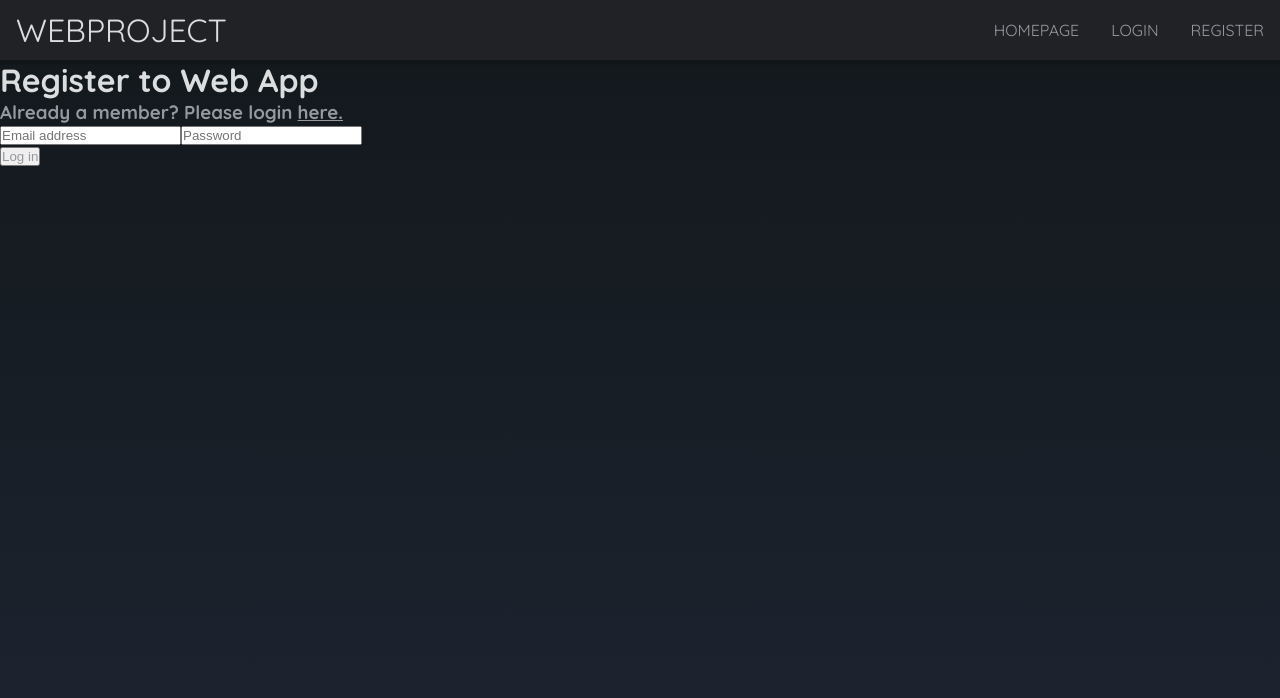
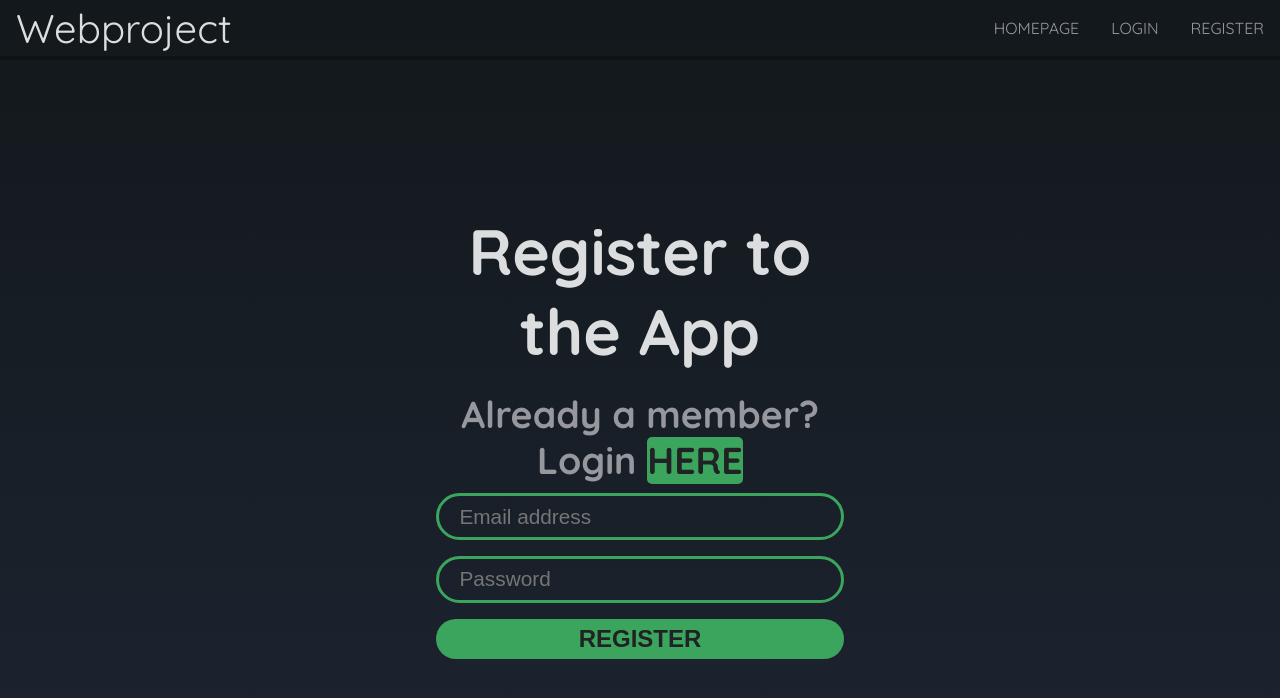
Before and after one commit to 21spo-web-project-g6/webproject, a React (Create React App) app: page /register in a window 1280 px wide. Shown: the top 698 px of the page. Built offline with nearby package versions, Linux system fonts and the light colour scheme.

Commit message:
Register

```diff
--- a/src/Components/Login.js
+++ b/src/Components/Login.js
@@ -6,8 +6,8 @@ export default function Login() {
     <div className={LoginCSS.container}>
         <form className={LoginCSS.form}>
             <div className={LoginCSS.content}>
-                <h1 className={LoginCSS.title}>Welcome Back</h1>
-                <h3 className={LoginCSS.subtitle}>Not a member? Register <Link to='/register'>here.</Link></h3>
+                <h1 className={LoginCSS.title}>Welcome back</h1>
+                <h3 className={LoginCSS.subtitle}>Not a member? Register <Link to='/register'>HERE</Link></h3>
                 <div className={LoginCSS.group}>
                     <input type="email"
                     className={LoginCSS.email}
@@ -19,7 +19,7 @@ export default function Login() {
                     />
                 </div>
                 <div className={LoginCSS.submit}>
-                    <button type="submit">LOG IN</button>
+                    <button type="submit">LOGIN</button>
                 </div>
             </div>
         </form>
--- a/src/Components/Navbar.js
+++ b/src/Components/Navbar.js
@@ -8,7 +8,7 @@ export default function Navbar() {
 
   return (
     <nav className={NavbarCSS.navigation}>
-      <Link to="/" className={NavbarCSS.pName}>WEBPROJECT</Link>
+      <Link to="/" className={NavbarCSS.pName}>Webproject</Link>
         <button
           className={NavbarCSS.hamburger}
           onClick={() =>{
--- a/src/Components/Register.js
+++ b/src/Components/Register.js
@@ -6,8 +6,8 @@ export default function Register() {
     <div className={RegCSS.container}>
         <form className={RegCSS.form}>
             <div className={RegCSS.content}>
-                <h1 className={RegCSS.title}>Register to Web App</h1>
-                <h3 className={RegCSS.subtitle}>Already a member? Please login <Link to='/login'>here.</Link></h3>
+                <h1 className={RegCSS.title}>Register to the App</h1>
+                <h3 className={RegCSS.subtitle}>Already a member? Login <Link to='/login'>HERE</Link></h3>
                 <div className={RegCSS.group}>
                     <input type="email"
                     className={RegCSS.email}
@@ -19,9 +19,7 @@ export default function Register() {
                     />
                 </div>
                 <div className={RegCSS.submit}>
-                    <button type="submit" style={{verticalAlign: "middle"}}>
-                        <span>Log in</span>
-                    </button>
+                    <button type="submit">REGISTER</button>
                 </div>
             </div>
         </form>
--- a/src/Styles/App.css
+++ b/src/Styles/App.css
@@ -12,7 +12,7 @@ body{
   font-family: 'Quicksand';
   -webkit-font-smoothing: antialiased;
   -moz-osx-font-smoothing: grayscale;
-  background: var(--content-bg-color);
+  background: var(--content-bg-color2) center fixed;
   color: var(--p-color);
 }
 
--- a/src/Styles/Constants.css
+++ b/src/Styles/Constants.css
@@ -1,8 +1,8 @@
 :root{
     --main-bg-color: rgb(32, 34, 37);
     --secondary-bg-color: rgb(47, 49, 54);
-    /* --content-bg-color: rgb(54, 57, 63); */
-    --content-bg-color: linear-gradient(180deg, rgb(18, 24, 27) 0%,
+    --content-bg-color1: rgb(18, 25, 27);
+    --content-bg-color2: linear-gradient(180deg, rgb(18, 24, 27) 0%,
     rgba(29,36,49) 100%);
     --h1-color: rgb(220, 221, 222);
     --p-color: rgb(150, 152, 157);
--- a/src/Styles/Home.module.css
+++ b/src/Styles/Home.module.css
@@ -16,6 +16,7 @@
     grid-template-columns: repeat(2, 1fr);
     gap: 2rem;
     padding: 5rem;
+    overflow: auto;
 }
 
 article{
--- a/src/Styles/Login.module.css
+++ b/src/Styles/Login.module.css
@@ -13,7 +13,7 @@
 
 .form{
     background-color: transparent;
-    border: 5px solid rgb(255, 0, 0);
+    /* border: 5px solid rgb(255, 0, 0); */
     width: 80%;
     padding: 10px;
     font-size: 32px;
@@ -36,6 +36,14 @@
     text-align: center;
 }
 
+.content .subtitle a{
+    background-color: var(--highlight-color);
+    color: var(--main-bg-color);
+    border-radius: 5px;
+    text-decoration: none;
+    padding: 0.1%;
+}
+
 .group{
     width: 100%;
     height: 100%;
@@ -47,7 +55,7 @@
     font-size: 1.3rem;
     width: 100%;
     height: 5vh;
-    padding: 0.5vh;
+    padding: 5%;
     border: none;
     outline: 0;
     background-color: transparent;
--- a/src/Styles/Navbar.module.css
+++ b/src/Styles/Navbar.module.css
@@ -7,14 +7,15 @@
     align-items: center;
     position: relative;
     padding: 0.5rem 0rem;
-    background-color: var(--main-bg-color);
-    box-shadow: 0px 2px 2px 2px rgba(9, 9, 9, 0.23);
+    background-color: transparent;
+    /* box-shadow: 0px 5px 5px 5px rgba(9, 9, 9, 0.23); */
+    border-bottom: 0.5vh solid rgba(0, 0, 0, 0.23);
 }
 
 .pName{
     text-decoration: none;
     color: var(--h1-color);
-    font-size: 2rem;
+    font-size: 2.5rem;
     margin-left: 1rem;
 }
 
@@ -44,7 +45,8 @@
     width: 40px;
     padding: 0.5rem;
     border-radius: 50%;
-    background-color: var(--secondary-bg-color);
+    /* background-color: var(--secondary-bg-color); */
+    background-color: transparent;
     cursor: pointer;
     transition: background-color 0.2s ease-in-out;
     position: absolute;
@@ -72,14 +74,13 @@
         width: 100%;
         height: calc(100vh - 60px);
         min-height: 50vh;
-        background-color: var(--secondary-bg-color);
-
+        background-color: var(--content-bg-color1);
     }
 
     .menu li{
         text-align: center;
         margin: 0;
-        border-bottom: 1px solid rgba(0, 0, 0, 0.2);
+        border-bottom: 0.5vh solid rgba(0, 0, 0, 0.23);
     }
 
     .menu li a{
@@ -88,8 +89,9 @@
         padding: 1.5rem 0;
     }
 
-    .menu li:hover{
-        background-color: #eee;
+    .menu li:hover a{
+        background-color: var(--highlight-color);
+        color: var(--main-bg-color);
     }
 
     .menu.expanded ul{
--- a/src/Styles/Reg.module.css
+++ b/src/Styles/Reg.module.css
@@ -0,0 +1,87 @@
+@import './Constants.css';
+
+
+.container{
+    height: calc(100vh - 60px);
+    width: 100vw;
+    display: flex;
+    justify-content: center;
+    align-items: center;
+    /* border: 5px solid rgb(132, 255, 0); */
+}
+
+
+.form{
+    background-color: transparent;
+    /* border: 5px solid rgb(255, 0, 0); */
+    width: 80%;
+    padding: 10px;
+    font-size: 32px;
+}
+
+.content{
+    padding: 10px;
+    display: grid;
+}
+
+.content .title{
+    padding: 10px;
+    gap: 1rem;
+    text-align: center;
+}
+
+.content .subtitle{
+    padding: 10px;
+    gap: 1rem;
+    text-align: center;
+}
+
+.content .subtitle a{
+    background-color: var(--highlight-color);
+    color: var(--main-bg-color);
+    border-radius: 5px;
+    text-decoration: none;
+    padding: 0.1%;
+}
+
+.group{
+    width: 100%;
+    height: 100%;
+    display: grid;
+    gap: 1rem;
+}
+
+.group input{
+    font-size: 1.3rem;
+    width: 100%;
+    height: 5vh;
+    padding: 5%;
+    border: none;
+    outline: 0;
+    background-color: transparent;
+    border: 0.2rem solid var(--highlight-color);
+    border-radius: 50vw;
+}
+
+.submit button{
+    font-size: 1.5rem;
+    font-weight: bold;
+    border: none;
+    border-radius: 100px;
+    width: 100%;
+    height: 5vh;
+    margin-top: 2vh;
+    padding: 2px;
+    background-color: var(--highlight-color);
+    color: var(--main-bg-color);
+    border-color: var(--primary);
+}
+
+@media screen and (min-width: 1081px) {
+    .form{
+        background-color: transparent;
+        border: none;
+        width: 35%;
+        font-size: 2rem;
+    }
+}
```
